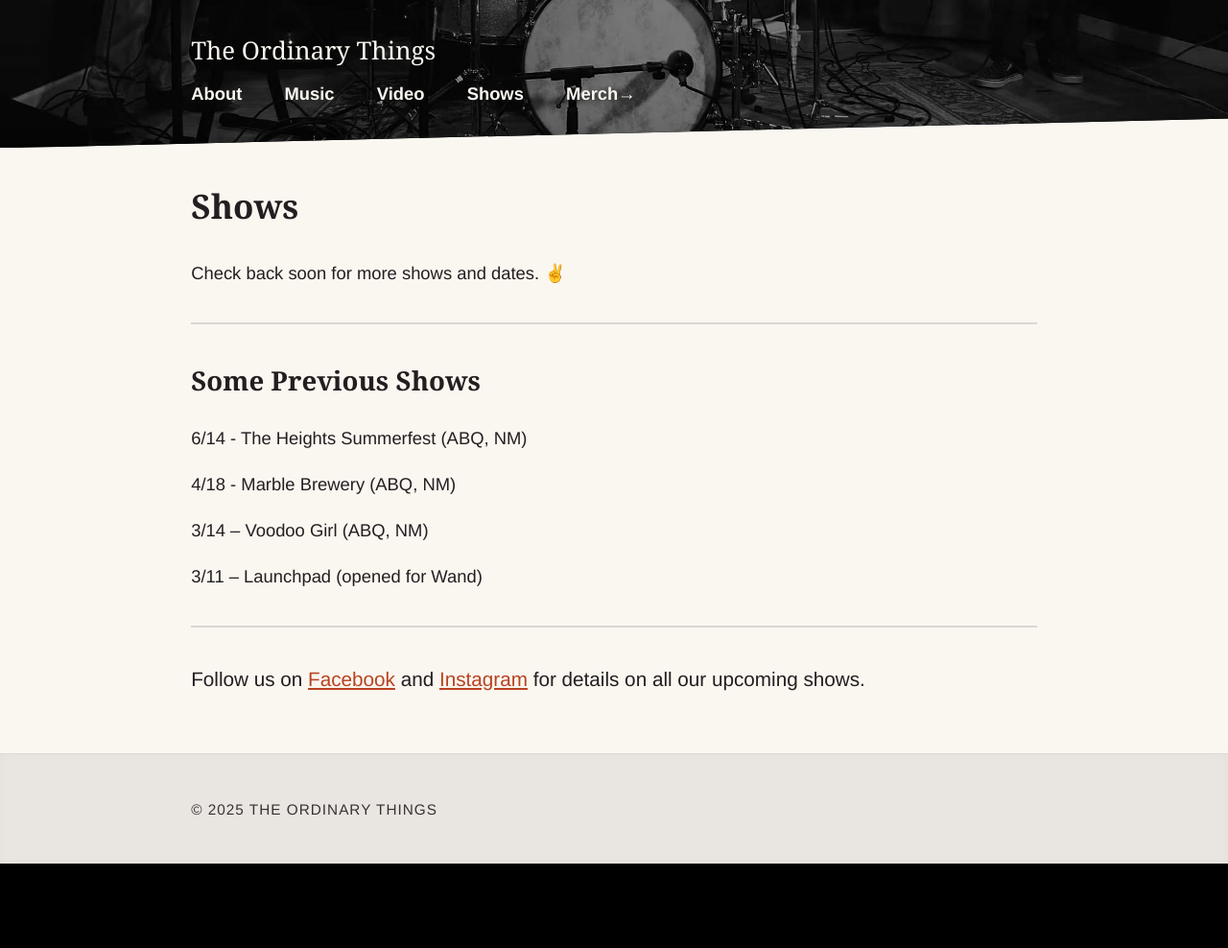
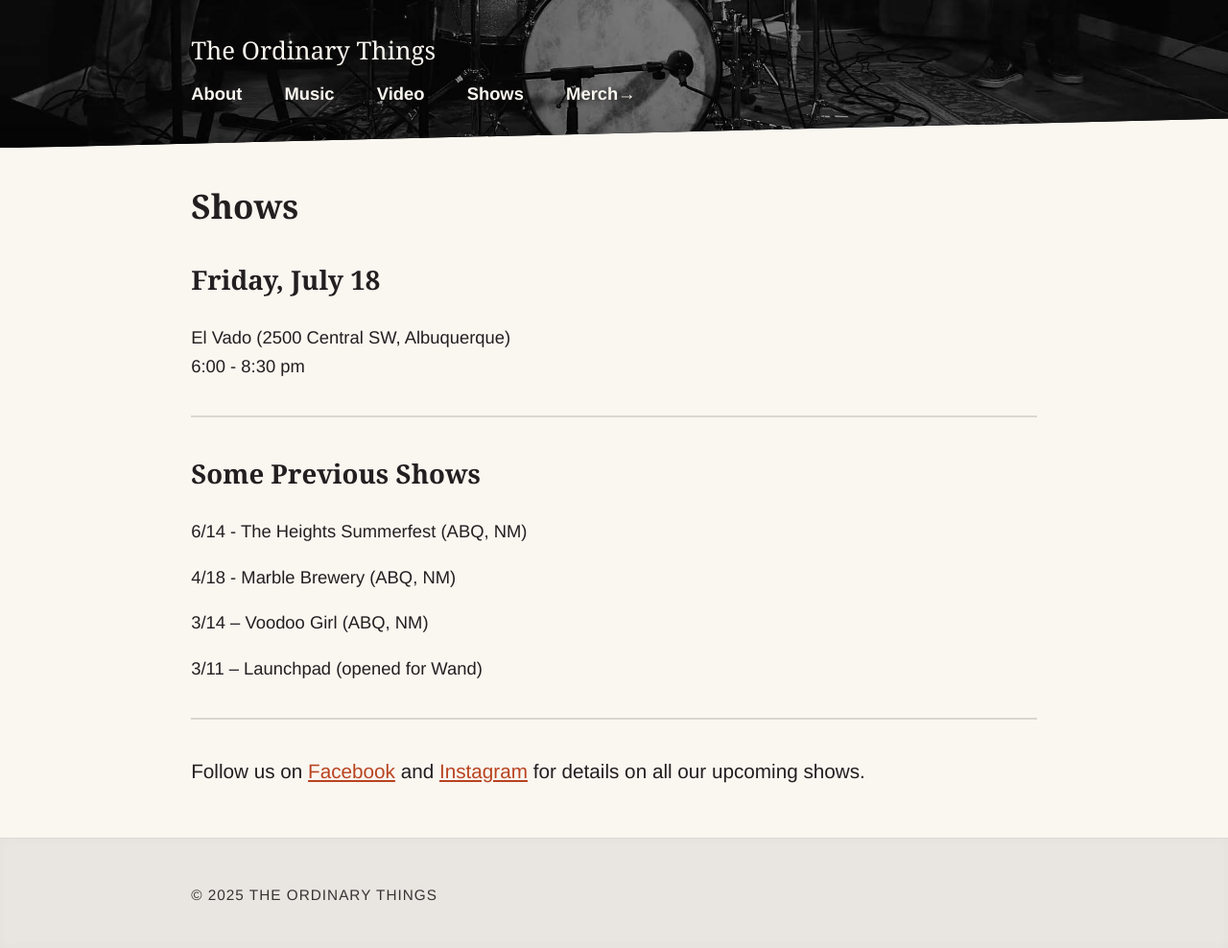
Before and after one commit to nsmsn/theordinarythings, a Jekyll site: the page built from shows.md, in a window 1280 px wide. Shown: the whole page at 96% size. Built offline with Jekyll 4.4.1, drawn with Linux system fonts in a browser that asks for light colours; some web fonts are replaced; before the commit the page ends 900 px from its top, so only the background shows below that.

Commit message:
Updated Shows

```diff
--- a/shows.md
+++ b/shows.md
@@ -5,7 +5,11 @@ permalink: "/shows/"
 layout: page
 ---
 
-Check back soon for more shows and dates. ✌️
+## Friday, July 18
+El Vado (2500 Central SW, Albuquerque) <br/>
+6:00 - 8:30 pm
+
+<!--Check back soon for more shows and dates. ✌️-->
 
 ---
 
```
